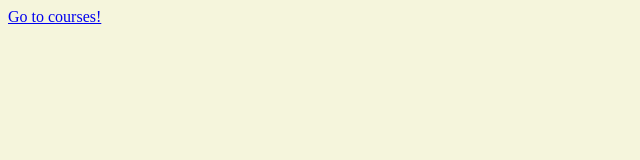
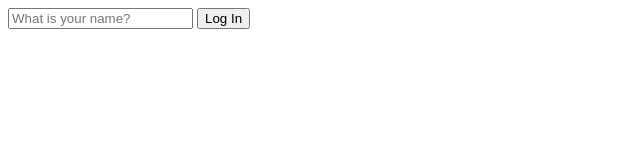
Before and after one commit to dev-yeon/nomadcoderjavascript-for-beginners, a plain HTML site: page index.html in a window 1280 px wide. Shown: the whole page, without its empty margins (0-640 px from the left). Drawn offline with Linux system fonts and the light colour scheme.

Commit message:
[FE][DEV] getting username
- hidden

```diff
--- a/app.js
+++ b/app.js
@@ -2,18 +2,15 @@
 const loginForm = document.querySelector("#login-form");
 const loginInput = document.querySelector("#login-form input");
 
-const link = document.querySelector("a");
+
+
 function onLoginSubmit(event) {
-    tomato.preventDefault();
-    console.log(loginInput.value);
-}
-
-function handleLinkClick(event) {
-    // alert("Clicked!")
     event.preventDefault();
-    console.dir(event);
+    const username = loginInput.value;
+    loginForm.classList.add("hidden");
+    console.log(username);
 
 }
 
+
 loginForm.addEventListener("submit", onLoginSubmit);
-link.addEventListener("click", handleLinkClick);
--- a/index.html
+++ b/index.html
@@ -8,9 +8,14 @@
 </head>
 <body>
     <form id = "login-form">
-
+        <input
+            required
+            maxlength="15"
+            type ="text"
+            placeholder="What is your name?"
+        />
+        <input type="submit" value = "Log In" />
     </form>
-    <a href = "https://nomadcoders.co">Go to courses!</a>
     <script src="app.js"></script>
 </body>
 </html>
--- a/style.css
+++ b/style.css
@@ -1,4 +1,4 @@
 
-body {
-    background-color: beige;
+.hidden {
+    display: none;
 }
```
